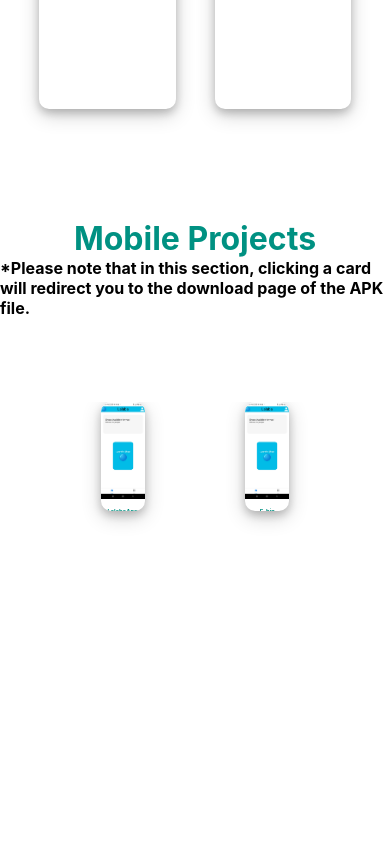
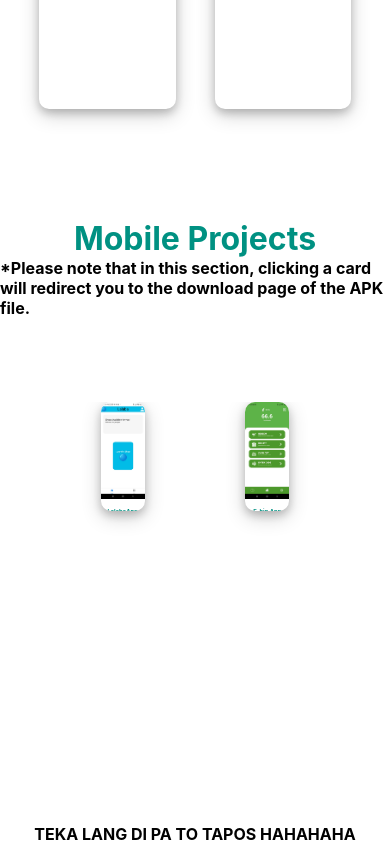
Before and after one commit to Cyanide-zero/my-portfolio, a React (Create React App) app: page / in a window 390 px wide. Shown: the part 2640-3484 px from the top of the page. Built offline with nearby package versions, Linux system fonts and the light colour scheme.

Commit message:
Added Links for Mobile Application Download

```diff
--- a/src/components/Portfolio.jsx
+++ b/src/components/Portfolio.jsx
@@ -29,15 +29,18 @@ export default function Portfolio (){
             <h1 className={PortCSS.title}>Mobile Projects</h1>
             <p className={PortCSS.note}>*Please note that in this section, clicking a card will redirect you to the download page of the APK file.</p>
                 <div className={PortCSS.categories}>
-                    <a href="https://client-management-system.000webhostapp.com/" className={PortCSS.mobileCard}>
+                    <a href="https://exp-shell-app-assets.s3.us-west-1.amazonaws.com/android/%40cyanidezero/lalabaApp-7ccde6bc09524fd891ec4707766d136e-signed.apk" className={PortCSS.mobileCard}>
                         <img className={PortCSS.mobileCardImage} src={require('../assets/images/lalabaApp.jpg')}/>
                         <p className={PortCSS.cardName}>LalabaApp</p>
                     </a>
-                    <a href="https://client-management-system.000webhostapp.com/" className={PortCSS.mobileCard}>
-                        <img className={PortCSS.mobileCardImage} src={require('../assets/images/lalabaApp.jpg')}/>
-                        <p className={PortCSS.cardName}>E-bin</p>
+                    <a href="https://expo.dev/artifacts/df79f694-2769-4d10-83c4-7735be9ebea2" className={PortCSS.mobileCard}>
+                        <img className={PortCSS.mobileCardImage} src={require('../assets/images/ebin.jpg')}/>
+                        <p className={PortCSS.cardName}>E-bin App</p>
                     </a>
                 </div>
+                <p className={PortCSS.note}>
+                   TEKA LANG DI PA TO TAPOS HAHAHAHA
+                </p>
 
         </div>
     )
--- a/src/css/portfolio.module.css
+++ b/src/css/portfolio.module.css
@@ -50,6 +50,11 @@ a:hover{
     width:35vw;
 }
 
+.card:hover{
+    height:45vh;
+    width:38vw;
+}
+
 .cardImage{
     width:100%;
 }
@@ -62,6 +67,13 @@ a:hover{
 .mobileCard{
     height:28vw;
     width:11.25vw;
+    margin-bottom:10vh;
+}
+
+.mobileCard:hover{
+    padding-top:2vh;
+    height:30vw;
+    width:12.25vw;
 }
 
 .mobileCardImage{
```
Also changed, not shown: src/assets/images/ebin.jpg (added).
